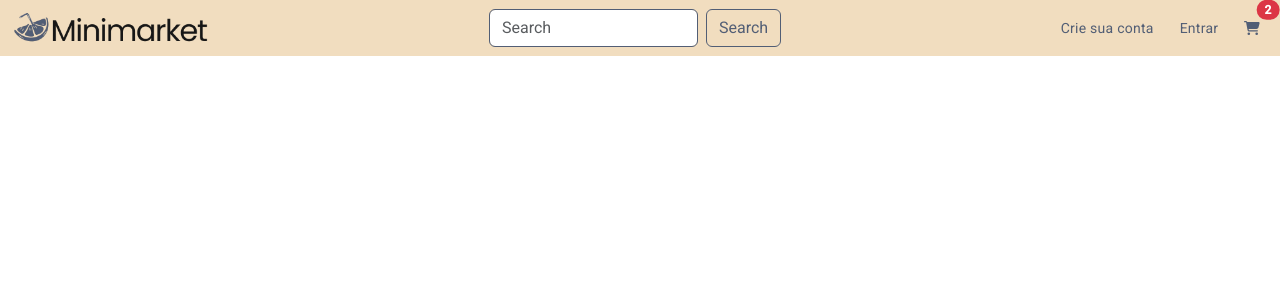
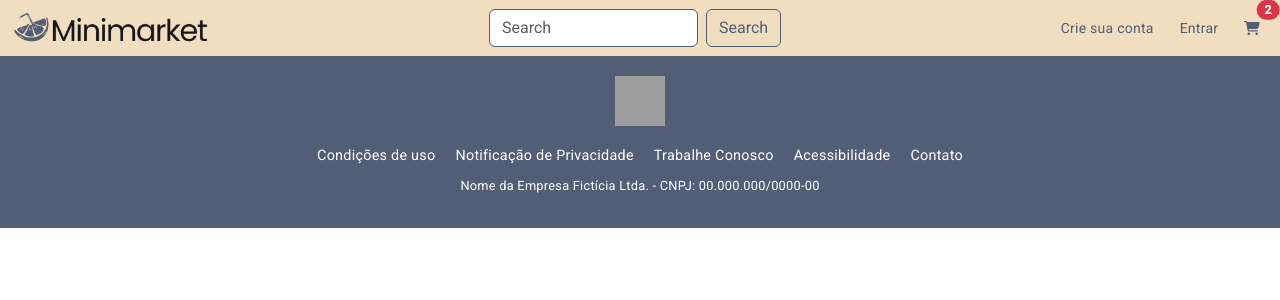
Before and after one commit to barbaracalderon/minimarket, an Angular app: page / in a window 1280 px wide. Shown: the top 300 px of the page. Built offline with nearby package versions, Linux system fonts and the light colour scheme; grey boxes are pictures that could not be loaded.

Commit message:
feat(footer): initial footer

```diff
--- a/src/app/app.component.html
+++ b/src/app/app.component.html
@@ -1,2 +1,3 @@
 <app-header></app-header>
 <router-outlet></router-outlet>
+<app-footer></app-footer>
--- a/src/app/app.component.ts
+++ b/src/app/app.component.ts
@@ -1,11 +1,12 @@
 import { Component } from '@angular/core';
 import { RouterOutlet } from '@angular/router';
 import { HeaderComponent } from "./header/header.component";
+import { FooterComponent } from './footer/footer.component';
 
 @Component({
   selector: 'app-root',
   standalone: true,
-  imports: [RouterOutlet, HeaderComponent],
+  imports: [RouterOutlet, HeaderComponent, FooterComponent],
   templateUrl: './app.component.html',
   styleUrl: './app.component.scss'
 })
--- /dev/null
+++ b/src/app/footer/footer.component.html
@@ -0,0 +1,15 @@
+<footer class="custom-footer text-center">
+    <div class="footer-logo">
+      <img src="assets/logo.png" alt="Logo" width="50" height="50">
+    </div>
+    <div class="footer-links">
+      <a href="#" class="footer-link">Condições de uso</a>
+      <a href="#" class="footer-link">Notificação de Privacidade</a>
+      <a href="#" class="footer-link">Trabalhe Conosco</a>
+      <a href="#" class="footer-link">Acessibilidade</a>
+      <a href="#" class="footer-link">Contato</a>
+    </div>
+    <div class="footer-company">
+      <p>Nome da Empresa Fictícia Ltda. - CNPJ: 00.000.000/0000-00</p>
+    </div>
+  </footer>
--- /dev/null
+++ b/src/app/footer/footer.component.scss
@@ -0,0 +1,38 @@
+$primary-color: #f1ddbf;
+$secondary-color: #525e75;
+$tertiary-color: #78938a;
+$quaternary-color: #92ba92;
+$white-color: #ffffff;
+$black-color: #000000;
+
+.custom-footer {
+  background-color: $secondary-color;
+  color: $white-color;
+  padding: 20px;
+  font-size: 0.9rem;
+
+  .footer-logo img {
+    max-height: 50px;
+    margin-bottom: 10px;
+  }
+
+  .footer-links {
+    margin: 10px 0;
+
+    .footer-link {
+      color: $white-color;
+      margin: 0 10px;
+      text-decoration: none;
+
+      &:hover {
+        color: $primary-color;
+        text-decoration: underline;
+      }
+    }
+  }
+
+  .footer-company {
+    margin-top: 10px;
+    font-size: 0.8rem;
+  }
+}
```
Also changed, not shown: src/app/footer/footer.component.ts (added, +9 -0 lines), 1 other file (tests, documents, lock files or other folders).
